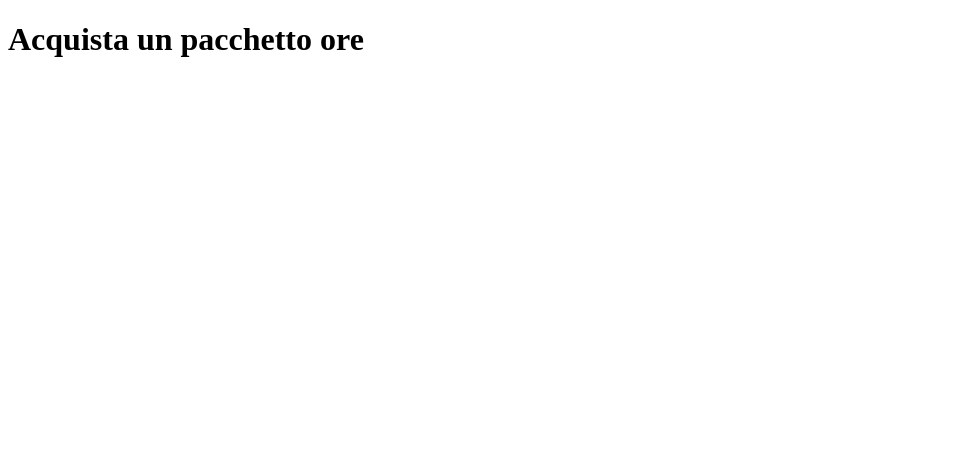
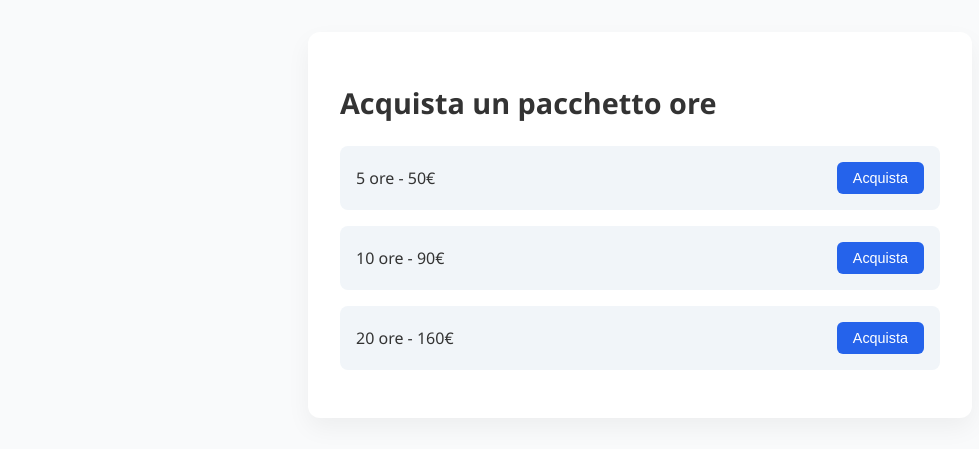
Before and after one commit to darioschi-dev/support-credit-system, a Symfony app: template payment-backend/templates/buy/index.html.twig in a window 1280 px wide. Shown: the top 449 px of the page, without its empty margins (0-979 px from the left). Run offline with Twig, Linux system fonts and the light colour scheme; the template is opened without the code that fills it, so the values that code supplies are empty; some libraries are stand-ins or nearby versions.

Commit message:
Aggiunta mockup e documento roadmap HelpQuota: flusso completo del sistema ticketing a pacchetti ore

```diff
--- a/payment-backend/templates/buy/index.html.twig
+++ b/payment-backend/templates/buy/index.html.twig
@@ -1,12 +1,79 @@
+{# templates/buy/index.html.twig #}
 <!DOCTYPE html>
-<html>
-<head><title>Acquista ore</title></head>
+<html lang="it">
+<head>
+    <meta charset="UTF-8">
+    <title>Acquista un pacchetto ore</title>
+    <style>
+        body {
+            font-family: 'Segoe UI', sans-serif;
+            background: #f9fafb;
+            margin: 0;
+            padding: 2rem;
+            color: #333;
+        }
+
+        .container {
+            max-width: 600px;
+            margin: auto;
+            background: white;
+            border-radius: 12px;
+            box-shadow: 0 10px 25px rgba(0, 0, 0, 0.05);
+            padding: 2rem;
+        }
+
+        h1 {
+            font-size: 1.8rem;
+            margin-bottom: 1.5rem;
+        }
+
+        ul {
+            list-style: none;
+            padding: 0;
+        }
+
+        li {
+            margin-bottom: 1rem;
+            padding: 1rem;
+            background-color: #f1f5f9;
+            border-radius: 8px;
+            display: flex;
+            justify-content: space-between;
+            align-items: center;
+        }
+
+        .btn {
+            background-color: #2563eb;
+            color: white;
+            border: none;
+            padding: 0.5rem 1rem;
+            border-radius: 6px;
+            cursor: pointer;
+            font-size: 0.9rem;
+        }
+
+        .btn:hover {
+            background-color: #1e40af;
+        }
+    </style>
+</head>
 <body>
-<h1>Acquista un pacchetto ore</h1>
-<ul>
-  {% for pkg in packages %}
-    <li>{{ pkg.hours }} ore - {{ pkg.price }}€</li>
-  {% endfor %}
-</ul>
+<div class="container">
+    <h1>Acquista un pacchetto ore</h1>
+    <ul>
+        <li>
+            <span>5 ore - 50€</span>
+            <button class="btn">Acquista</button>
+        </li>
+        <li>
+            <span>10 ore - 90€</span>
+            <button class="btn">Acquista</button>
+        </li>
+        <li>
+            <span>20 ore - 160€</span>
+            <button class="btn">Acquista</button>
+        </li>
+    </ul>
+</div>
 </body>
 </html>
```
Also changed, not shown: helpquota_flusso_completo.png (added).
